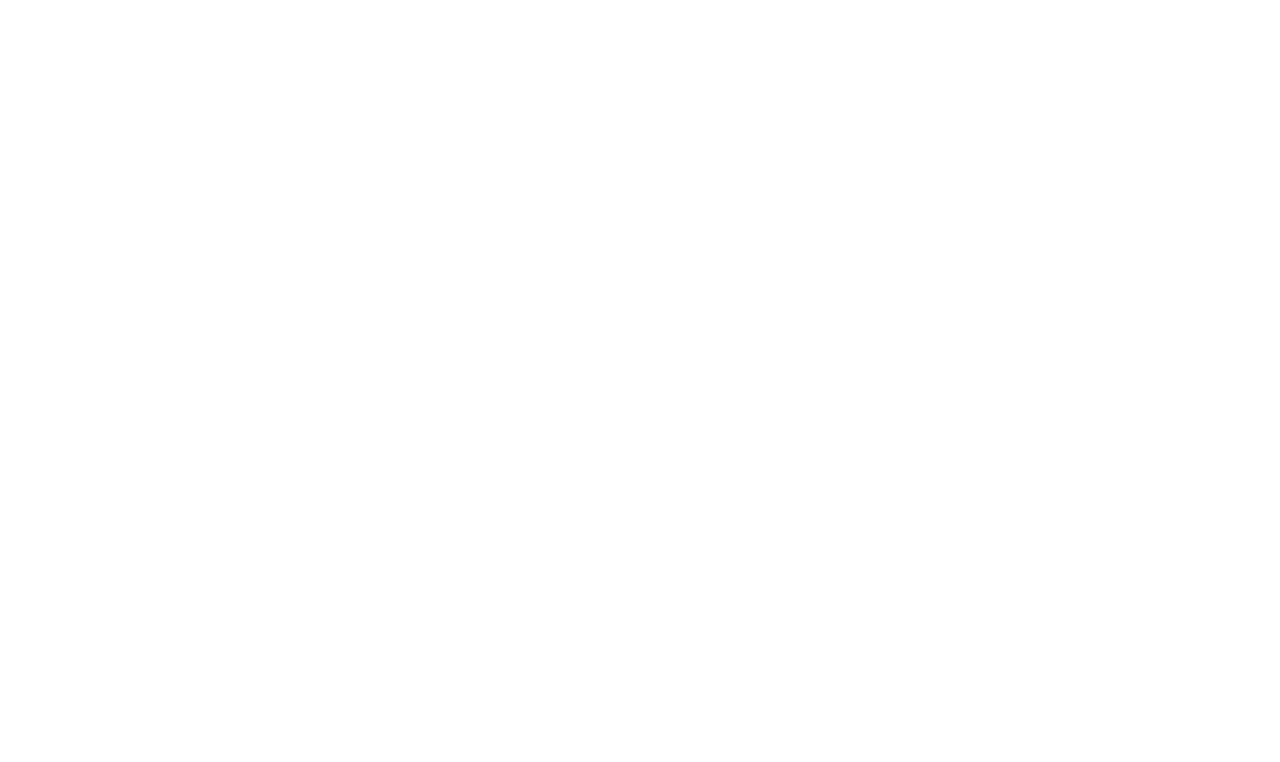
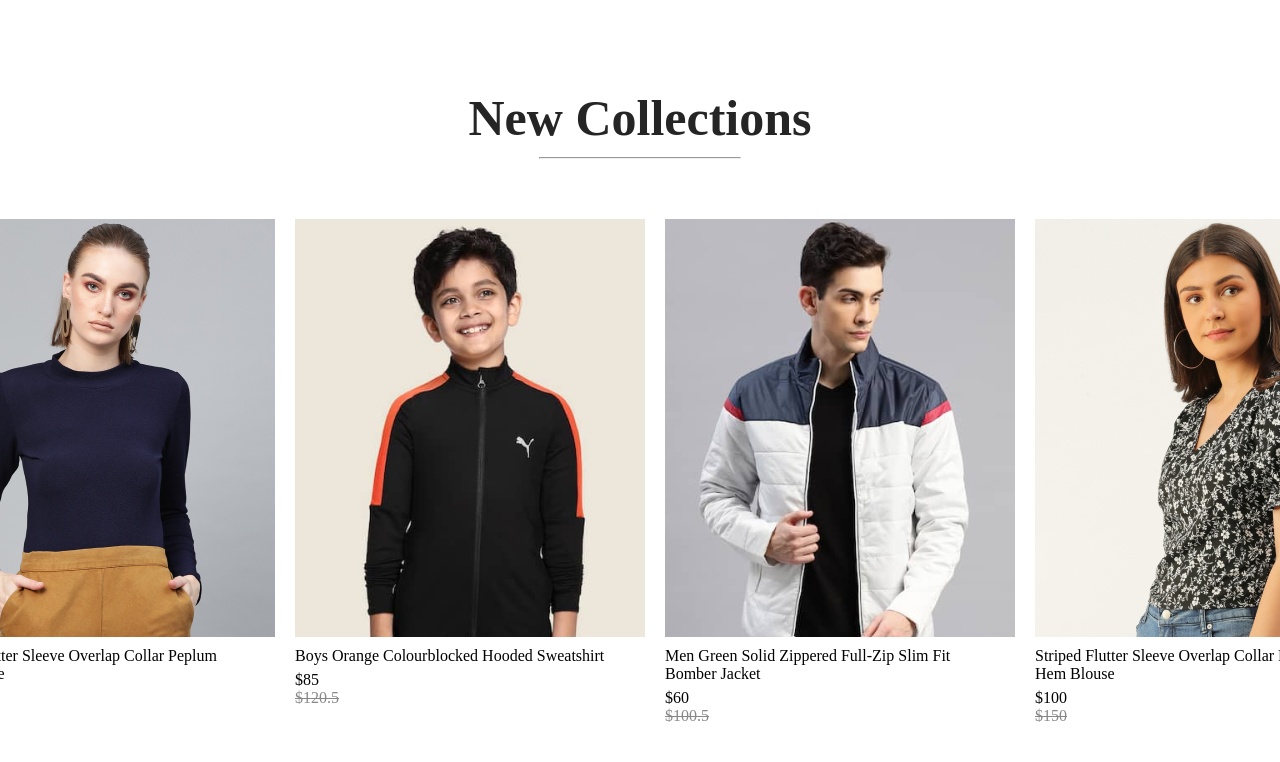
Before and after one commit to Ruman67/Ecomm, a React (Create React App) app in the folder frontend/: page / in a window 1280 px wide. Shown: the part 2158-2920 px from the top of the page. Before the commit the page ends 2247 px from the top, so only its background shows below. Built offline with nearby package versions, Linux system fonts and the light colour scheme.

Commit message:
items mapped

```diff
--- a/frontend/src/Components/NewCollections/NewCollections.jsx
+++ b/frontend/src/Components/NewCollections/NewCollections.jsx
@@ -1,10 +1,20 @@
 import React from 'react'
 import './Newcollections.css'
+import new_collection from '../Assets/new_collections'
+import Items from '../Items/Items'
 const NewCollections = () => {
   return (
-    <div className='newcollections'>
-
-    </div>
+    <div className='new-collections'>
+      <h1>
+        New Collections
+      </h1>
+      <hr/>
+      <div className='collections'>
+        {new_collection.map((item,i)=>{
+                return <Items key={i} id ={item.id} name ={item.name} image={item.image} new_price={item.new_price} old_price={item.old_price}/>
+            })}
+      </div>
+    </div >
   )
 }
 
--- a/frontend/src/Components/NewCollections/Newcollections.css
+++ b/frontend/src/Components/NewCollections/Newcollections.css
@@ -0,0 +1,34 @@
+.new-collections {
+    display: flex;
+    flex-direction: column;
+    align-items: center;
+    gap: 10px;
+    height: 90vh;
+}
+
+.new-collections h1 {
+    color: #252525;
+    font-size: 50px;
+    font-weight: 600;
+}
+
+.new-collections hr {
+    width: 200px;
+    height: 6px;
+    border-radius: 10px;
+    background: #252525;
+}
+
+
+
+.items-old-prices {
+    text-decoration: line-through;
+    color: #888; /* Optional: Add a lighter color for the old price */
+}
+.collections{
+    display: grid;
+    grid-template-columns: 1fr 1fr 1fr 1fr;
+    margin-top: 50px;
+    gap: 50px;
+
+}
--- a/frontend/src/Components/Pages/Shop.jsx
+++ b/frontend/src/Components/Pages/Shop.jsx
@@ -2,12 +2,14 @@
 import Hero from '../Hero/Hero'
 import Popular from '../Popular/Popular'
 import Offers from '../Offers/Offers'
+import NewCollections from '../NewCollections/NewCollections'
 const Shop = () => {
   return (
     <div>
       <Hero/>
       <Popular/>
       <Offers/>
+      <NewCollections/>
     </div>
   )
 }
```
